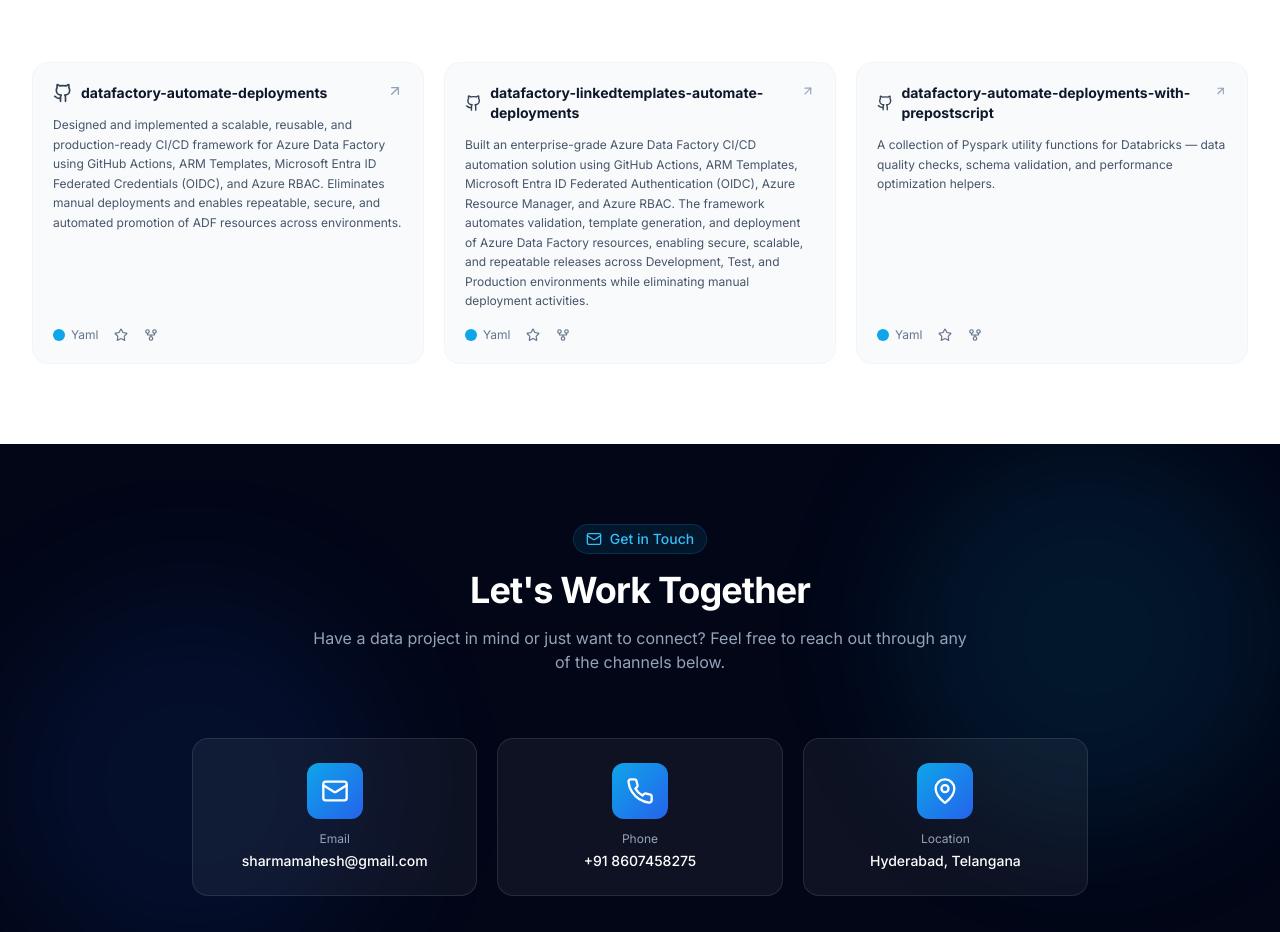
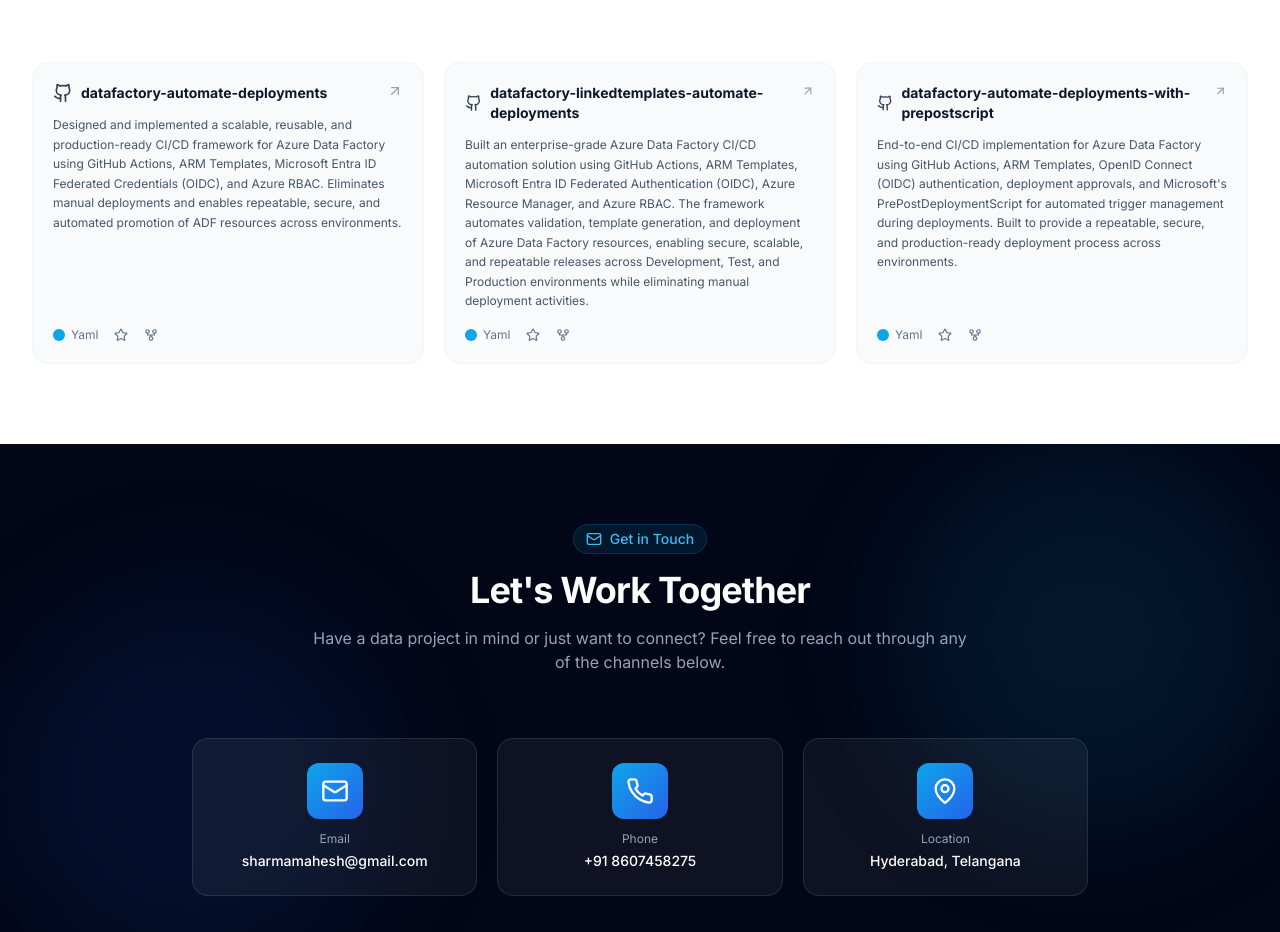
Before and after one commit to Integration-Hub-DE/Portfolio-Mahesh-2, a React (Vite) app: page / in a window 1280 px wide. Shown: the part 7540-8472 px from the top of the page. Built offline with nearby package versions, Linux system fonts and the light colour scheme.

Commit message:
Update portfolio.ts

```diff
--- a/src/data/portfolio.ts
+++ b/src/data/portfolio.ts
@@ -295,7 +295,7 @@ export const githubRepos = [
   {
     name: 'datafactory-automate-deployments-with-prepostscript',
     description:
-      'A collection of Pyspark utility functions for Databricks — data quality checks, schema validation, and performance optimization helpers.',
+      "End-to-end CI/CD implementation for Azure Data Factory using GitHub Actions, ARM Templates, OpenID Connect (OIDC) authentication, deployment approvals, and Microsoft's PrePostDeploymentScript for automated trigger management during deployments. Built to provide a repeatable, secure, and production-ready deployment process across environments.",
     language: 'Yaml',
     // stars: 189,
     // forks: 42,
```
